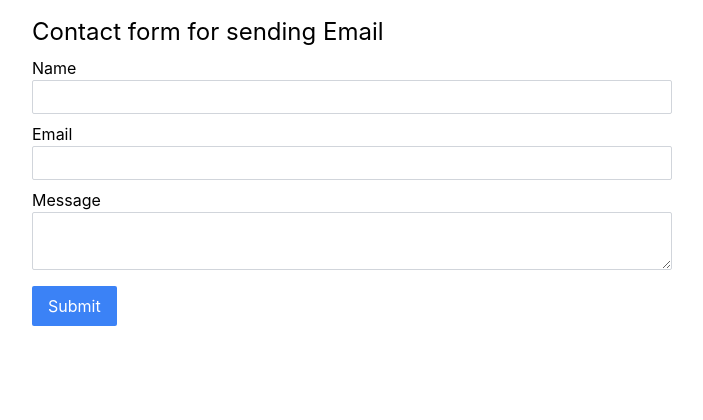
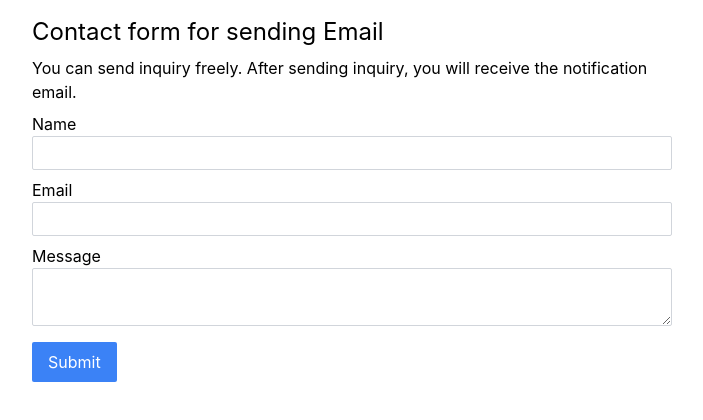
Before and after one commit to hayapy88/mern-contact-form-email, a React (Create React App) app in the folder client/: page / in a window 1280 px wide. Shown: the top 420 px of the page, without its empty margins (288-991 px from the left). Built offline with nearby package versions, Linux system fonts and the light colour scheme.

Commit message:
Add an explanation for users

```diff
--- a/client/src/components/ContactForm.jsx
+++ b/client/src/components/ContactForm.jsx
@@ -140,6 +140,10 @@ const ContactForm = () => {
           <p>{resultMessage}</p>
         </div>
         <h1 className="text-2xl">Contact form for sending Email</h1>
+        <p className="mt-2">
+          You can send inquiry freely. After sending inquiry, you will receive
+          the notification email.
+        </p>
         <form>
           <div className="flex flex-col">
             <label htmlFor="name" className="mt-2">
```
